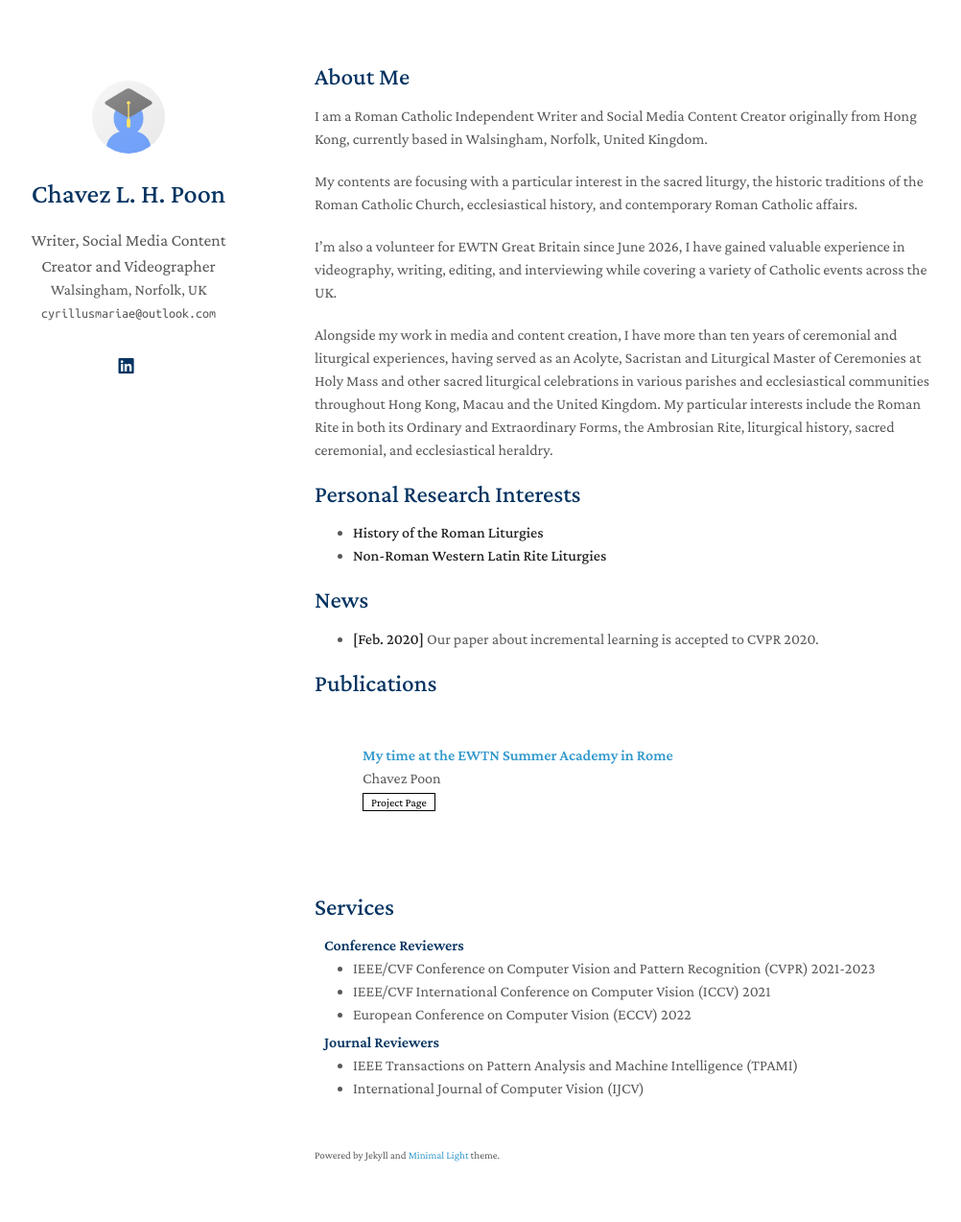
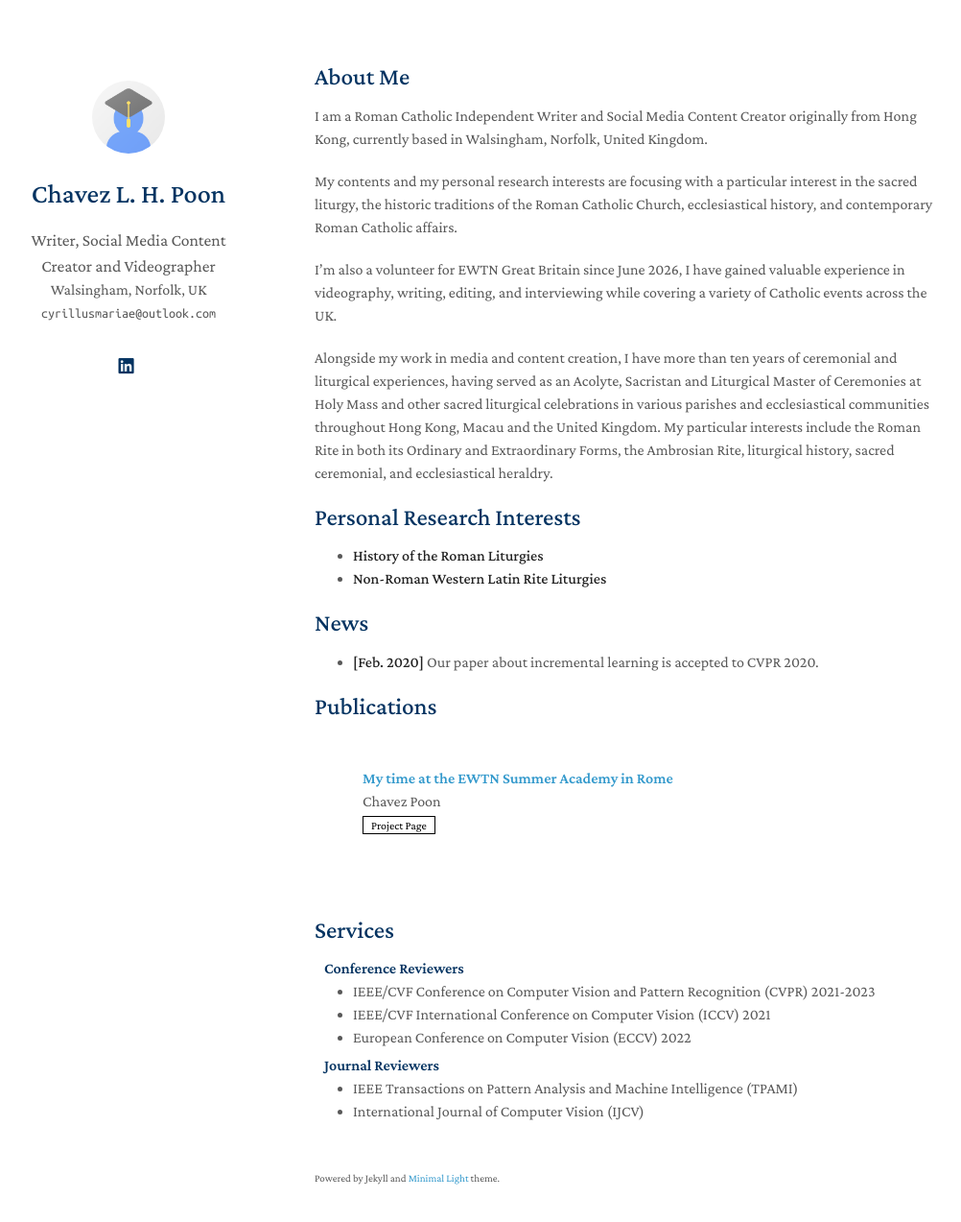
Before and after one commit to cyrillusmariae/portfolio-website, a Jekyll site: the page built from index.md, in a window 1280 px wide and 1308 px high. Shown: the top 1273 px of the window at 96% size, without its empty margins (142-1144 px from the left). Built offline with Jekyll 4.4.1, drawn with Linux system fonts in a browser that asks for light colours; a style sheet for code colours, icons or effects is not loaded; our own code applies the rules of GitHub Pages for plain Markdown files.

Commit message:
Refine content description in About Me section
Clarified focus of content and research interests.

```diff
--- a/index.md
+++ b/index.md
@@ -6,13 +6,11 @@ layout: homepage
 
 I am a Roman Catholic Independent Writer and Social Media Content Creator originally from Hong Kong, currently based in Walsingham, Norfolk, United Kingdom.
 
-My contents are focusing with a particular interest in the sacred liturgy, the historic traditions of the Roman Catholic Church, ecclesiastical history, and contemporary Roman Catholic affairs.
+My contents and my personal research interests are focusing with a particular interest in the sacred liturgy, the historic traditions of the Roman Catholic Church, ecclesiastical history, and contemporary Roman Catholic affairs.
 
 I'm also a volunteer for EWTN Great Britain since June 2026, I have gained valuable experience in videography, writing, editing, and interviewing while covering a variety of Catholic events across the UK.
 
 Alongside my work in media and content creation, I have more than ten years of ceremonial and liturgical experiences, having served as an Acolyte, Sacristan and Liturgical Master of Ceremonies at Holy Mass and other sacred liturgical celebrations in various parishes and ecclesiastical communities throughout Hong Kong, Macau and the United Kingdom. My particular interests include the Roman Rite in both its Ordinary and Extraordinary Forms, the Ambrosian Rite, liturgical history, sacred ceremonial, and ecclesiastical heraldry.
-
-
 
 ## Personal Research Interests
 
```
